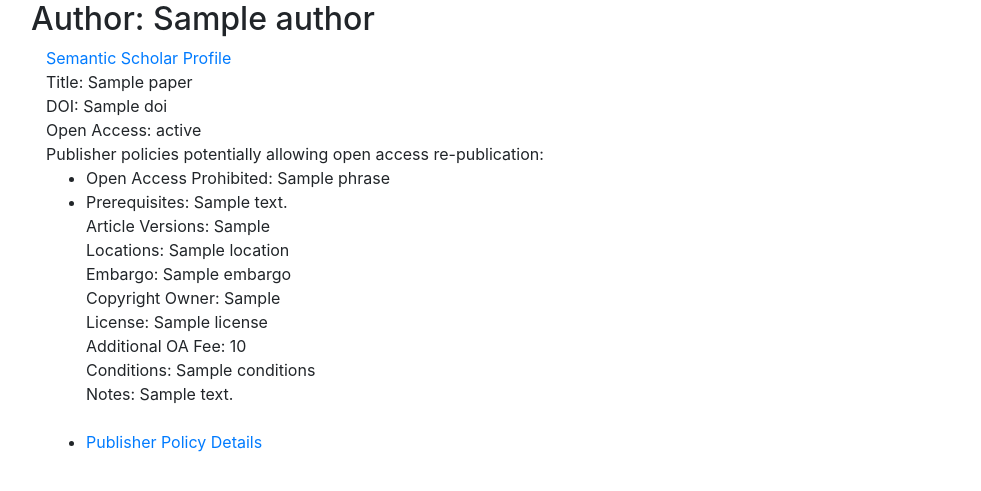
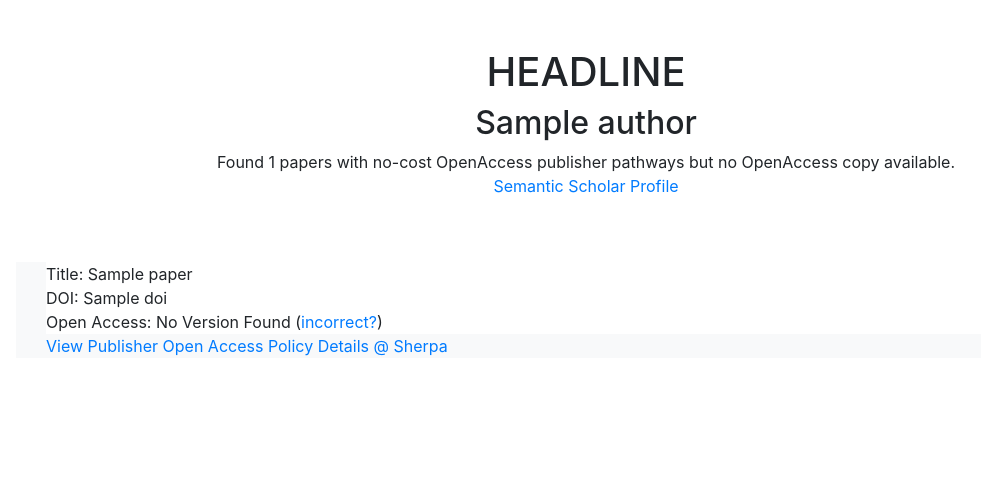
Before and after one commit to freeyourscience/freeyourscience, a FastAPI app: template wbf/templates/publications_for_author.html in a window 1280 px wide. Shown: the top 491 px of the page, without its empty margins (54-1035 px from the left). Run offline with FastAPI, Linux system fonts and the light colour scheme; the template is opened without the code that fills it: most values are stand-ins (such as "Sample title", 1, 10 or a date in 2020); some libraries are stand-ins or nearby versions.

Commit message:
reduce displayed info on author papers page and include basic styling

```diff
--- a/wbf/main.py
+++ b/wbf/main.py
@@ -7,7 +7,7 @@ import uvicorn
 from wbf.api import api_router
 
 
-STATIC_PATH = os.path.join(os.path.abspath(os.path.dirname(__file__)), "templates")
+STATIC_PATH = os.path.join(os.path.abspath(os.path.dirname(__file__)), "static")
 
 app = FastAPI()
 app.include_router(api_router)
--- /dev/null
+++ b/wbf/static/main.css
@@ -0,0 +1,6 @@
+div.paper-details {
+    background: #ffffff;
+}
+
+div.publisher-policy {
+}
--- a/wbf/templates/base.html
+++ b/wbf/templates/base.html
@@ -18,13 +18,14 @@
 
     <link rel="stylesheet" href="https://stackpath.bootstrapcdn.com/bootstrap/4.3.1/css/bootstrap.min.css"
         integrity="sha384-ggOyR0iXCbMQv3Xipma34MD+dH/1fQ784/j6cY/iJTQUOhcWr7x9JvoRxT2MZw1T" crossorigin="anonymous">
+    <link rel="stylesheet" href="{{ url_for('static', path='/main.css') }}">
 
 </head>
 
 <body>
-    <div id="content" class="container">
+    <main>
         {% block content %}{% endblock %}
-    </div>
+    </main>
 </body>
 
 </html>
--- a/wbf/templates/publications_for_author.html
+++ b/wbf/templates/publications_for_author.html
@@ -3,23 +3,34 @@
 {% import 'oa_permissions.html' as oa_permissions %}
 {% extends "base.html" %}
 {% block content %}
-<h2>Author: {{ author.name }}</h2>
-<div class="container">
-    <a href="{{ author.url }}" target="_blank">Semantic Scholar Profile</a>
+<div class="py-5 text-center container">
+    <h1>HEADLINE</h1>
+    <h2>{{ author.name }}</h2>
+    <p>Found {{ author.papers|length }} papers with no-cost OpenAccess publisher pathways
+        but no OpenAccess copy available.<br />
+        <a href="{{ author.profile_url }}" target="_blank">Semantic Scholar Profile</a></p>
 </div>
-{% for paper in author.papers %}
-<div class="container">
-    Title: {{ paper.title }}<br />
-    DOI: {{ paper.doi }}<br />
-    Open Access: {{ paper.oa_status }}<br />
-    Publisher policies potentially allowing open access re-publication:
-    <ul>
+<div class="container bg-light">
+    {% for paper in author.papers %}
+    <div class="container">
+        <div class="paper-details">
+            Title: {{ paper.title }}<br />
+            DOI: {{ paper.doi }}<br />
+            Open Access:
+            {% if paper.is_open_access %}
+            Yes
+            {% else %}
+            No Version Found (<a href="#" class="link-secondary">incorrect?</a>)
+            {% endif %}
+        </div>
         {% for details in paper.oa_pathway_details %}
-        <li>Open Access Prohibited: {{ details["open_access_prohibited_phrases"][0]["phrase"] }}</li>
-        {{ oa_permissions.plaintext(details["permitted_oa"]) }}
-        <li><a href='{{ details["uri"] }}' target="_blank">Publisher Policy Details</a></li>
+        <div class="publisher-policy">
+            <a href='{{ details["uri"] }}' target="_blank" class="link-light">
+                View Publisher Open Access Policy Details @ Sherpa
+            </a>
+        </div>
         {% endfor %}
-    </ul>
+    </div>
+    {% endfor %}
 </div>
-{% endfor %}
 {% endblock %}
```
